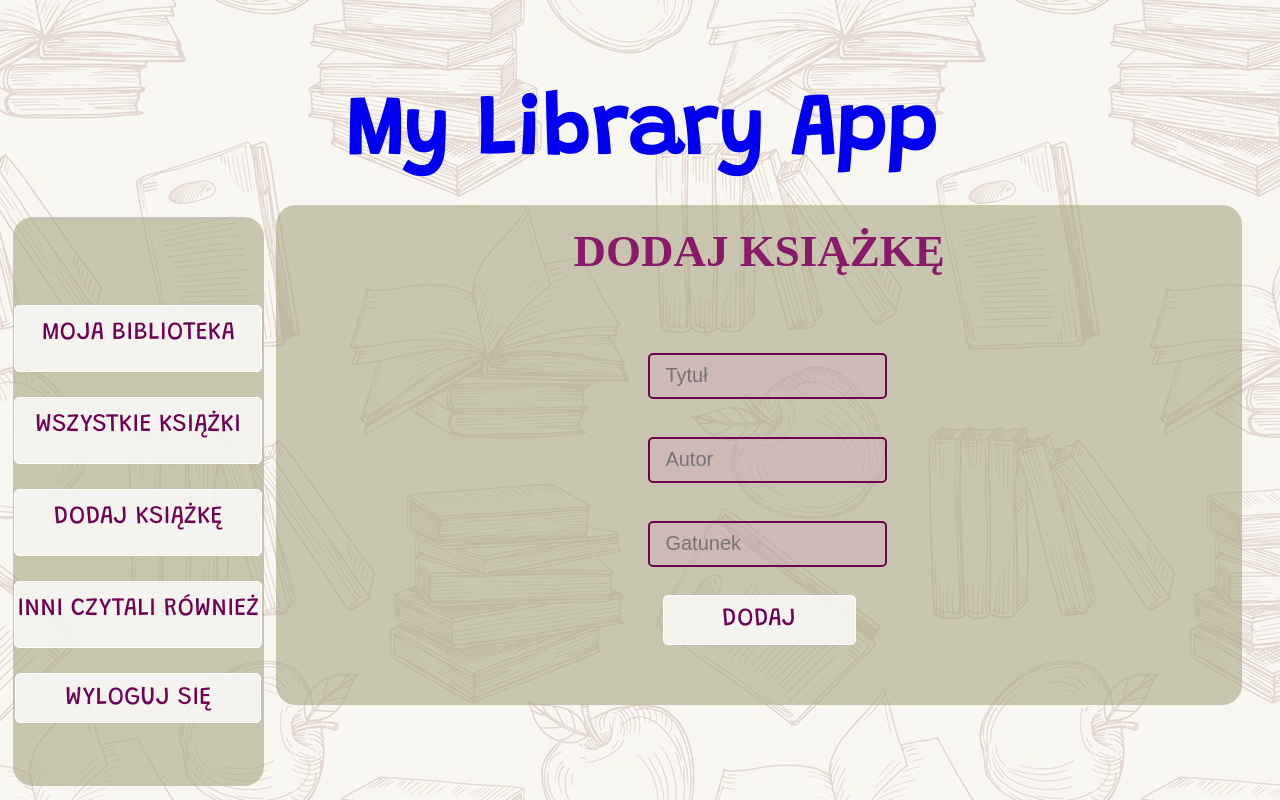
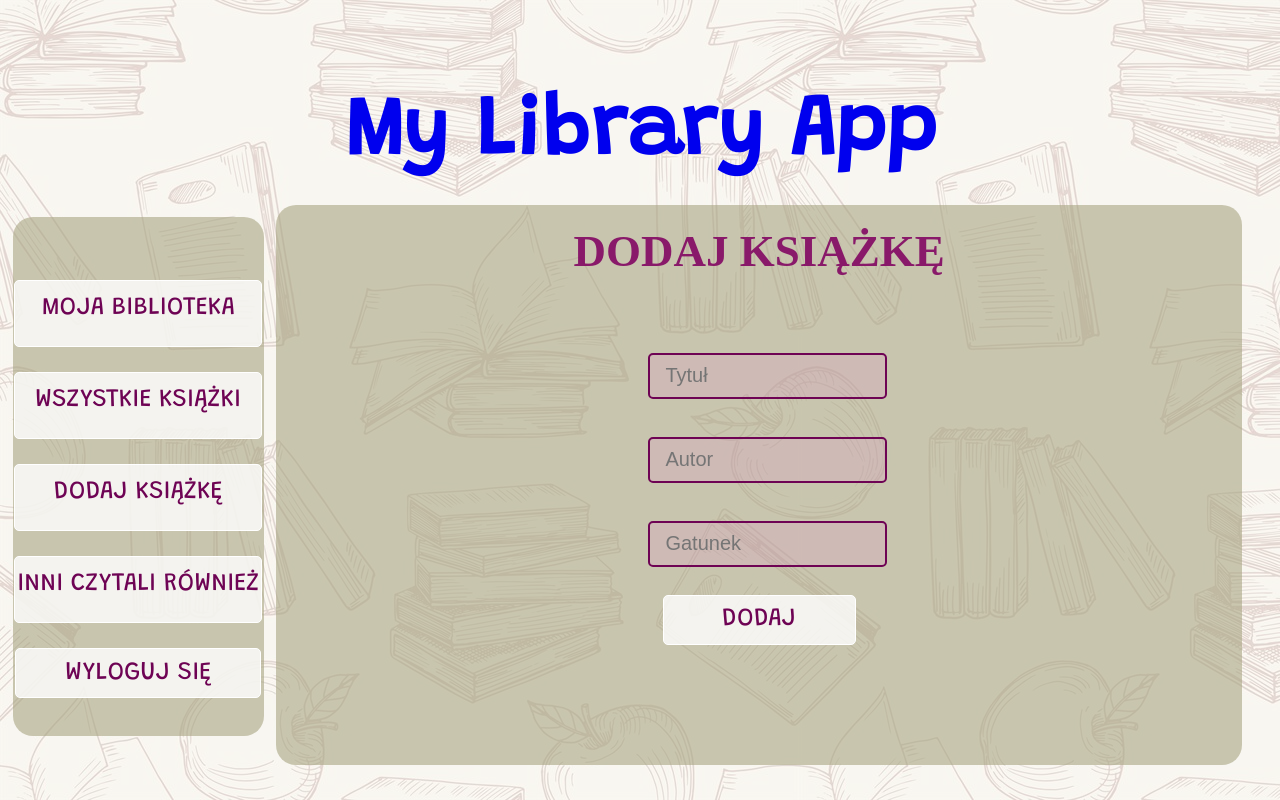
Before and after one commit to veroniqaa/MyLibraryApp, a PHP site: page /addBook.php in a window 1280 px wide. Run offline with PHP 8.4, Linux system fonts and the light colour scheme; the visitor is signed in with stand-in values (Sample User, id 1).

Commit message:
Init commit

```diff
--- a/css/style.css
+++ b/css/style.css
@@ -17,7 +17,6 @@ img {
 b
 {
     font-size: 22px;
-    /* font-family: 'Grandstander', sans-serif; */
     font-weight: bold;
 }
 
@@ -33,7 +32,7 @@ b
     float: left;
     width: 77%;
     margin: 1%;
-    min-height: 500px;
+    min-height: 560px;
 }
 
 .content-header {
@@ -145,8 +144,8 @@ a
     margin-right: 0;
     margin-left: auto;
     margin-top: 2%;
-    padding-top: 5%;
-    padding-bottom: 5%;
+    padding-top: 3%;
+    padding-bottom: 3%;
     text-align: center;
 }
 
--- /dev/null
+++ b/index.php
@@ -0,0 +1,2 @@
+<?php
+header('Location: login.php');
```
